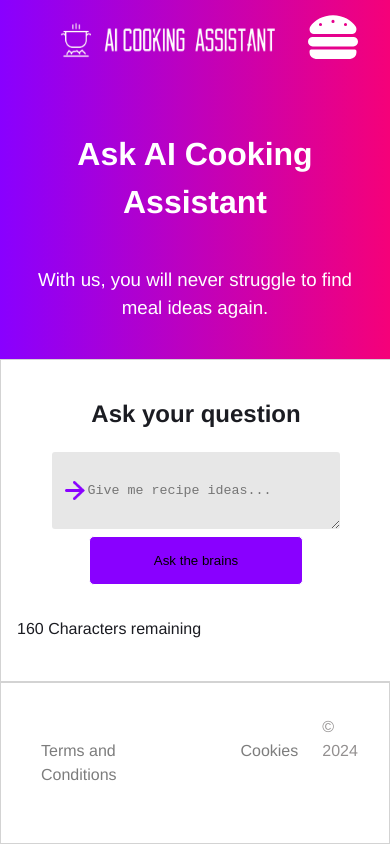
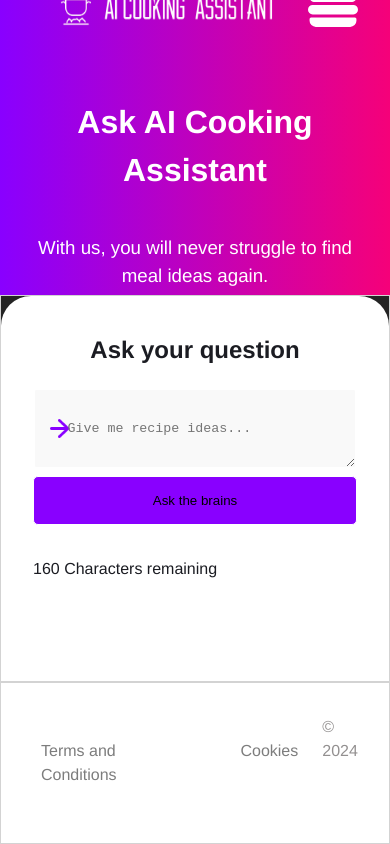
Before and after one commit to technative-academy/Team-Wolf, a React (Vite) app: page /ask in a window 390 px wide. Built offline with nearby package versions, Linux system fonts and the light colour scheme.

Commit message:
Add mobile styling

```diff
--- a/src/components/Ask/Ask.jsx
+++ b/src/components/Ask/Ask.jsx
@@ -49,6 +49,7 @@ function Ask() {
           setShow(true);
         }}
       >
+        <div className={styles.formContentContainer}>
           <Input
             input={input}
             setInput={setInput}
@@ -68,6 +69,7 @@ function Ask() {
               ? `${charNum} Character remaining`
               : `${charNum} Characters remaining`}
           </p>
+        </div>
       </form>
       {isLoading && <img src="/images/icons8-loading-circle.gif" />}
       {show && (
--- a/src/components/Ask/Ask.module.css
+++ b/src/components/Ask/Ask.module.css
@@ -1,9 +1,20 @@
+html {
+  box-sizing: border-box;
+}
+*,
+*:before,
+*:after {
+  box-sizing: inherit;
+}
+
 .wrapper {
   color: var(--black);
   background: var(--white);
   width: 100%;
   text-align: center;
-  padding: 1rem
+  padding: 1rem;
+  border-radius: 30px 30px 0px 0px;
+  position: relative;
 }
 
 .red {
@@ -19,3 +30,7 @@
   background-image: url("/images/customBorder.svg");
   background-repeat: repeat-x;
 }
+
+.formContentContainer {
+  margin: 1rem;
+}
--- a/src/components/Reusable/ButtonPurple/ButtonPurple.module.css
+++ b/src/components/Reusable/ButtonPurple/ButtonPurple.module.css
@@ -1,9 +1,10 @@
 .buttonPurple {
-  padding: 1rem 4rem;
+  padding: 1rem 0rem;
   background-color: var(--purple);
   border: solid 1px white;
   border-radius: 5px;
   margin-bottom: 1rem;
+  width: 100%;
 }
 
 .buttonPurple:hover {
--- a/src/components/Reusable/ButtonWhite/ButtonWhite.module.css
+++ b/src/components/Reusable/ButtonWhite/ButtonWhite.module.css
@@ -1,9 +1,10 @@
 .buttonWhite {
-  padding: 1rem 4rem;
+  padding: 1rem 0rem;
   background-color: var(--white);
   border: solid 1px grey;
   border-radius: 5px;
   color: var(--purple);
+  width: 100%;
 }
 
 .buttonWhite:hover {
--- a/src/components/Reusable/Input/Input.module.css
+++ b/src/components/Reusable/Input/Input.module.css
@@ -1,17 +1,18 @@
 .input {
   outline: none;
   color: black;
-  background-color: var(--midGrey);
-  border: none;
+  background-color: var(--lightGrey);
   border-radius: 3px;
   padding-left: 10%;
   padding-top: 1.9rem;
   padding-bottom: 1rem;
-  width: 70%;
+  width: 100%;
   background-image: url("/images/arrow.png");
   background-position: 5% 50%;
   background-repeat: no-repeat;
   background-size: 20px;
+  overflow: hidden;
+  border: solid 2px var(--white);
 }
 
 .input:focus {
```
Lines whose indentation alone changed are shown as unchanged.
